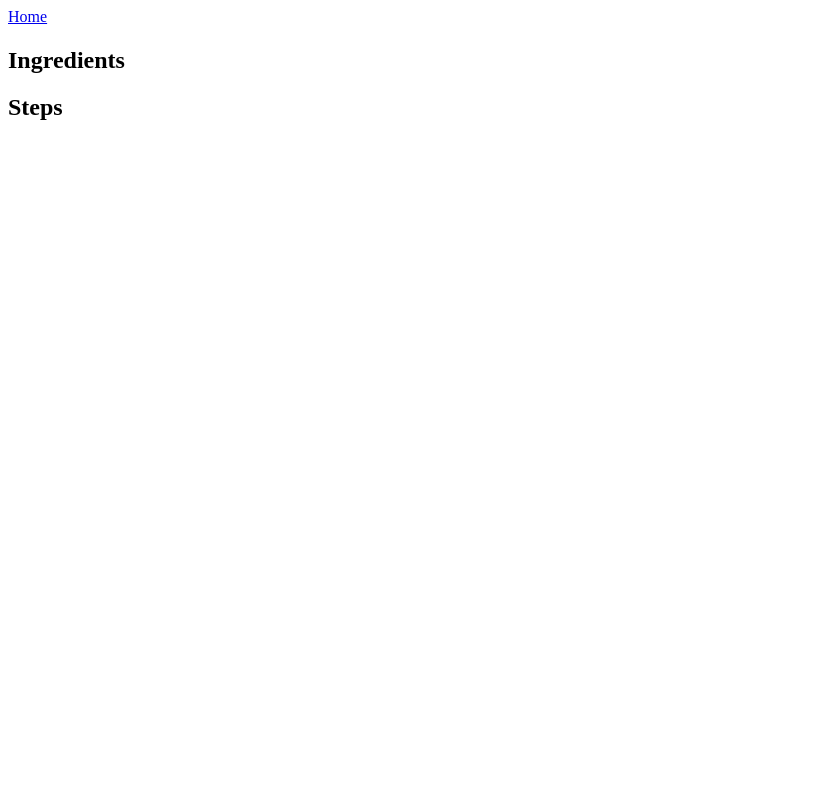
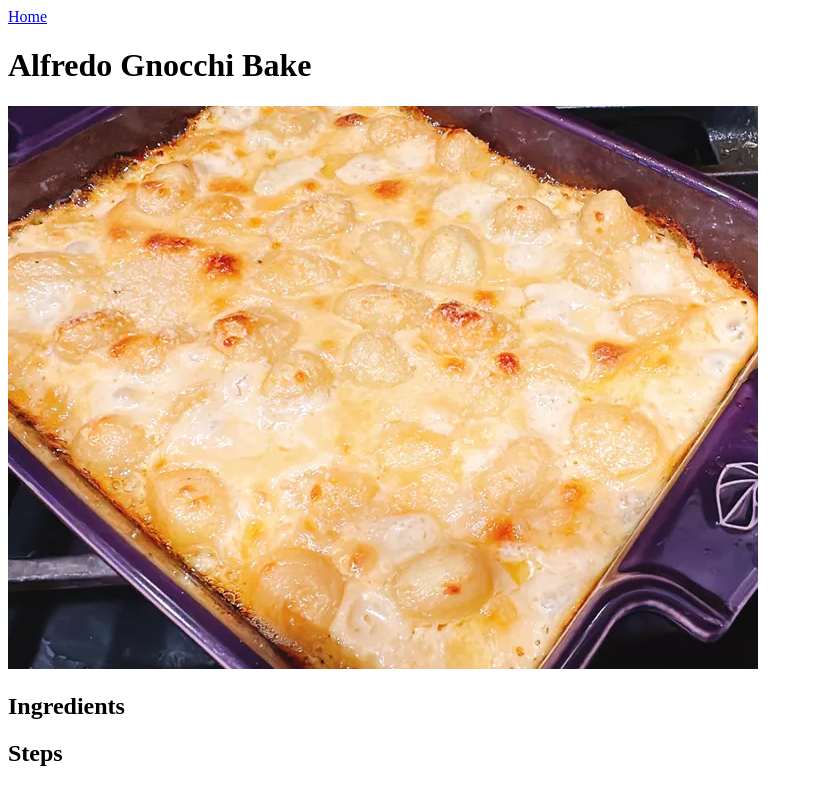
Before and after one commit to kfox8637/odin-recipes, a plain HTML site: page recipes/alfredo.html in a window 1280 px wide. Shown: the whole page, without its empty margins (0-813 px from the left). Drawn offline with Linux system fonts and the light colour scheme.

Commit message:
Added title, main heading, and image to alfredo.html

```diff
--- a/recipes/alfredo.html
+++ b/recipes/alfredo.html
@@ -3,11 +3,15 @@
   <head>
     <meta charset="UTF-8" />
     <meta name="viewport" content="width=device-width, initial-scale=1.0" />
-    <title></title>
+    <title>Recipe - Alfredo Gnocchi Bake</title>
   </head>
   <body>
     <a href="../index.html">Home</a>
-    <h1></h1>
+    <h1>Alfredo Gnocchi Bake</h1>
+    <img
+      src="../assets/Alfredo-bake.webp"
+      alt="cheesy-bubbly alfredo bake in a deep-dish pan sitting on the stove-top"
+    />
 
     <h2></h2>
     <p></p>
```
